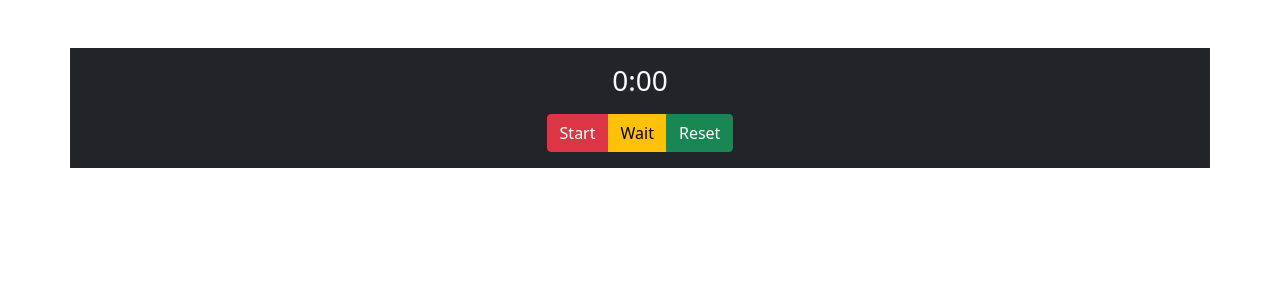
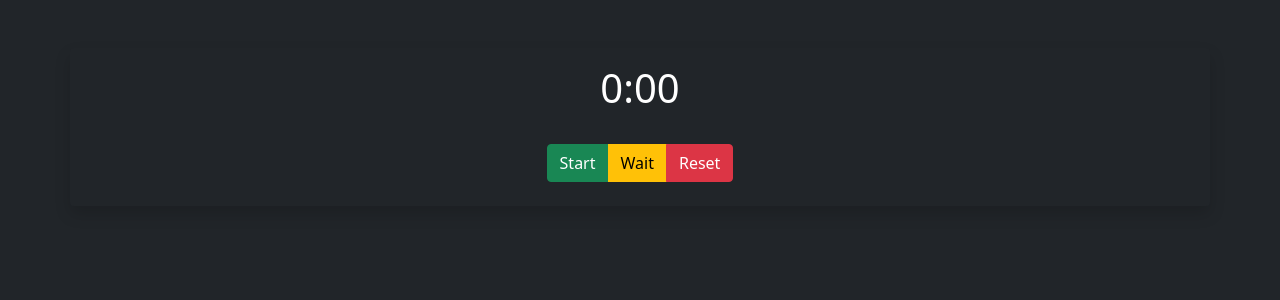
Before and after one commit to JuliettyGit/Stopwatch, a React (Create React App) app in the folder stopwatch/: page / in a window 1280 px wide. Shown: the top 300 px of the page. Built offline with nearby package versions, Linux system fonts and the light colour scheme.

Commit message:
Styles added

```diff
--- a/stopwatch/public/index.html
+++ b/stopwatch/public/index.html
@@ -2,19 +2,16 @@
 <html lang="en">
   <head>
     <meta charset="utf-8" />
-    <link rel="icon" href="%PUBLIC_URL%/favicon.ico" />
     <meta name="viewport" content="width=device-width, initial-scale=1" />
     <meta name="theme-color" content="#000000" />
     <meta
       name="description"
       content="Web site created using create-react-app"
     />
-    <link rel="apple-touch-icon" href="%PUBLIC_URL%/logo192.png" />
     <!--
       manifest.json provides metadata used when your web app is installed on a
       user's mobile device or desktop. See https://developers.google.com/web/fundamentals/web-app-manifest/
     -->
-    <link rel="manifest" href="%PUBLIC_URL%/manifest.json" />
     <!--
       Notice the use of %PUBLIC_URL% in the tags above.
       It will be replaced with the URL of the `public` folder during the build.
@@ -28,7 +25,7 @@
     <script src="https://cdn.jsdelivr.net/npm/bootstrap@5.0.2/dist/js/bootstrap.bundle.min.js" integrity="sha384-MrcW6ZMFYlzcLA8Nl+NtUVF0sA7MsXsP1UyJoMp4YLEuNSfAP+JcXn/tWtIaxVXM" crossorigin="anonymous"></script>
     <title>React App</title>
   </head>
-  <body>
+  <body class="bg-dark">
     <noscript>You need to enable JavaScript to run this app.</noscript>
     <div id="root"></div>
     <!--
--- a/stopwatch/src/Components/StopwatchComponent.js
+++ b/stopwatch/src/Components/StopwatchComponent.js
@@ -1,5 +1,4 @@
 import React, {Component} from 'react';
-// import BtnStartComponent from "./BtnStartComponent";
 import {timer} from 'rxjs';
 
 class StopwatchComponent extends Component
@@ -16,10 +15,12 @@ class StopwatchComponent extends Component
 
         this.getSeconds = this.getSeconds.bind(this);
         this.getMinutes = this.getMinutes.bind(this);
-        // this.startTime = this.startTime.bind(this);
-        // this.stopTime = this.stopTime.bind(this);
+
+        this.handleClick = this.handleClick.bind(this);
+
         this.setTime = this.setTime.bind(this);
-        this.handleClick = this.handleClick.bind(this);
+        this.startTime = this.startTime.bind(this);
+        this.stopTime = this.stopTime.bind(this);
 
         this.wait = this.wait.bind(this);
         this.resetTime = this.resetTime.bind(this);
@@ -98,21 +99,23 @@ class StopwatchComponent extends Component
     render()
     {
             return (
-                <div className={'container bg-dark mt-5 p-3'}>
-                    <div className={'text-white h3 mb-3'}>
+                <div className={'container bg-dark ' +
+                                'mt-5 p-3 ' +
+                                'shadow p-3 rounded'}>
+                    <div className={'text-white h1 mb-3'}>
                         {this.getMinutes()}:{this.getSeconds()}
                     </div>
-                    <div className="btn-group" role="group">
+                    <div className="btn-group mt-3 mb-2" role="group">
 
                         {/*<BtnStartComponent/>*/}
 
-                        <button type="button" className="btn btn-danger"
+                        <button type="button" className="btn btn-success"
                                 onClick={function(){this.handleClick(); this.setTime();}.bind(this)}>
                             {!this.state.active ? 'Start' : 'Stop'}
                         </button>
 
                         <button type="button" className="btn btn-warning" onClick={this.wait}>Wait</button>
-                        <button type="button" className="btn btn-success" onClick={this.resetTime}>Reset</button>
+                        <button type="button" className="btn btn-danger" onClick={this.resetTime}>Reset</button>
                     </div>
                 </div>
             );
```
